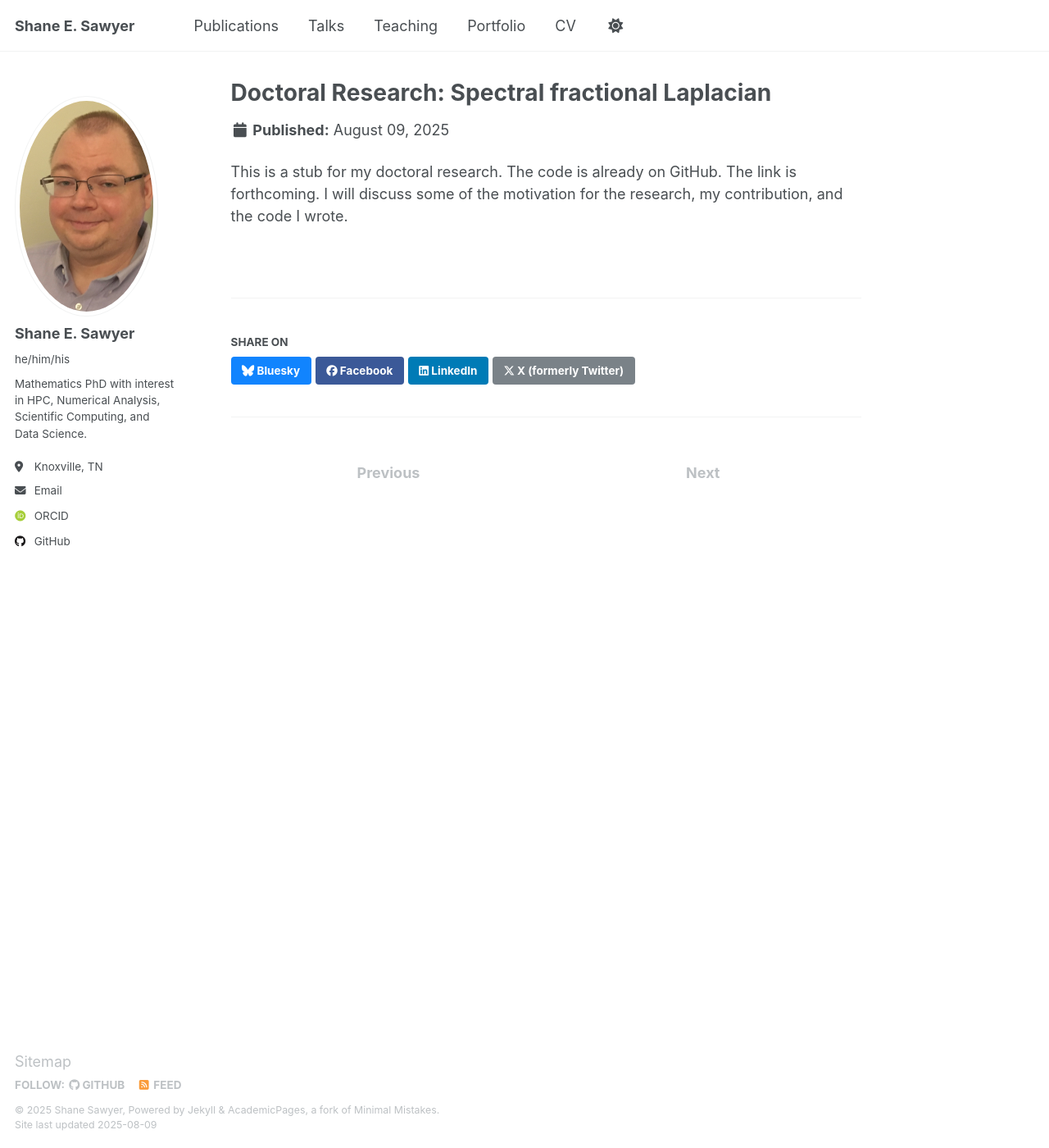
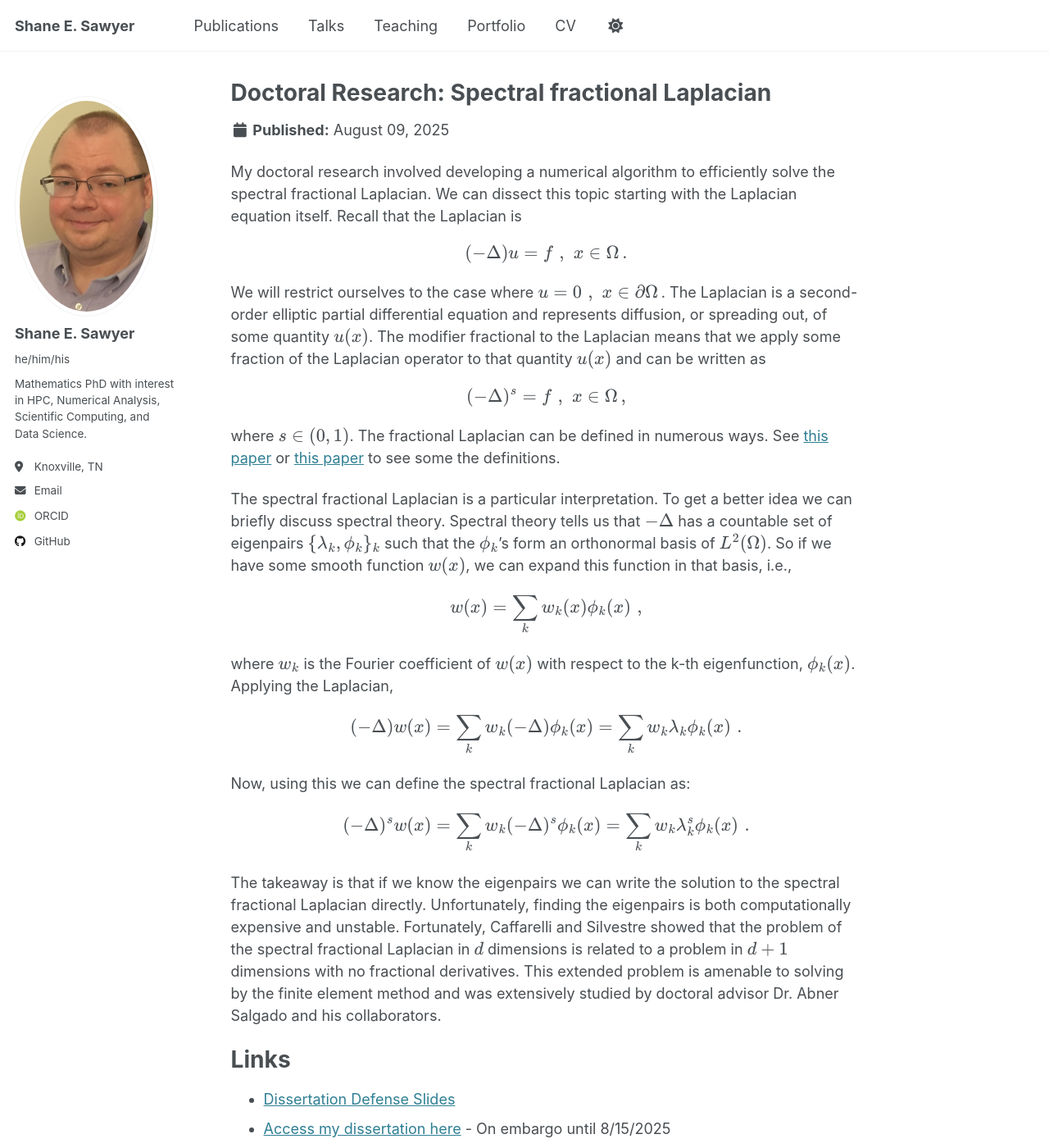
Before and after one commit to shedsaw/shedsaw.github.io, a Jekyll site: the page built from _portfolio/phd-dissertation.md, in a window 1280 px wide and 1400 px high. Shown: the whole window at 82% size. Built offline with Jekyll 4.4.1, drawn with Linux system fonts in a browser that asks for light colours; some web fonts are replaced; some of the changed text lies outside the part shown.

Commit message:
Added images for the PhD portfolio entry and added details to that entry.

```diff
--- a/_portfolio/phd-dissertation.md
+++ b/_portfolio/phd-dissertation.md
@@ -1,6 +1,39 @@
 ---
 title: "Doctoral Research: Spectral fractional Laplacian"
-excerpt: "I discuss my PhD research.<br/><img src='/images/500x300.png'>"
+excerpt: "I discuss my PhD research.<br/><img src='/images/extension-rescaled.png'>"
 collection: portfolio
 ---
-This is a stub for my doctoral research. The code is already on GitHub. The link is forthcoming. I will discuss some of the motivation for the research, my contribution, and the code I wrote.
+
+My doctoral research involved developing a numerical algorithm to efficiently solve the spectral fractional Laplacian. We can dissect this topic starting with the
+Laplacian equation itself. Recall that the Laplacian is
+\\[ (-\Delta)u = f \,\, , \,\, x \in \Omega \, . \\]
+We will restrict ourselves to the case where $$ u=0 \,\, , \,\, x \in \partial \Omega\, $$.
+The Laplacian is a second-order elliptic partial differential equation and represents diffusion, or spreading out, of some quantity $$u(x)$$.
+The modifier fractional to the Laplacian means that we apply some fraction of the Laplacian operator to that quantity $$u(x)$$ and can be written as
+\\[ (-\Delta)^s  = f \,\, , \,\, x \in \Omega \, , \\]
+where $$ s \in (0,1) $$.
+The fractional Laplacian can be defined in numerous ways. See [this paper](https://arxiv.org/pdf/1507.07356) or
+[this paper](https://arxiv.org/pdf/1801.09767) to see some the definitions.
+
+The spectral fractional Laplacian is a particular interpretation. To get a better idea we can briefly discuss spectral theory.
+Spectral theory tells us that $$-\Delta$$ has a countable set of eigenpairs $$\{ \lambda_k, \phi_k \}_k$$ such that the $$ \phi_k $$'s
+form an orthonormal basis of $$L^2(\Omega)$$. So if we have some smooth function $$w(x)$$, we can expand this function in that basis, i.e.,
+\\[ w(x) = \sum_k w_k(x) \phi_k(x) \,\, , \\]
+where $$w_k$$ is the Fourier coefficient of $$w(x)$$ with respect to the k-th eigenfunction, $$\phi_k(x)$$. Applying the Laplacian,
+\\[ (-\Delta) w(x) = \sum_k w_k (-\Delta)\phi_k(x) = \sum_k w_k \lambda_k \phi_k(x) \,\, . \\]
+Now, using this we can define the spectral fractional Laplacian as:
+\\[ (-\Delta)^s w(x) = \sum_k w_k (-\Delta)^s \phi_k(x) = \sum_k w_k \lambda_k^s \phi_k(x) \,\, . \\]
+
+The takeaway is that if we know the eigenpairs we can write the solution to the spectral fractional Laplacian directly.
+Unfortunately, finding the eigenpairs is both computationally expensive and unstable. Fortunately, Caffarelli and Silvestre showed that the
+problem of the spectral fractional Laplacian in $$d$$ dimensions is related to a problem in $$d+1$$ dimensions with no fractional derivatives.
+This extended problem is amenable to solving by the finite element method and was extensively studied by doctoral advisor Dr. Abner Salgado
+and his collaborators.
+
+Links
+===
+  - [Dissertation Defense Slides](https://shedsaw.github.io/files/dissertation-defense-sawyer.pdf)
+  - [Access my dissertation here](https://trace.tennessee.edu/utk_graddiss/10419/) - On embargo until 8/15/2025
+  - [Submitted Manuscript](https://arxiv.org/pdf/2409.17388)
+  - [deal.ii candi Repository](https://github.com/dealii/candi) - Recommended for building deal.ii with libraries on Linux
+  - [Source Code Repository](https://github.com/shedsaw/Exact-Diagonalization-Tensor-FEM)
```
Also changed, not shown: images/extension-rescaled.png (added), images/extension.png (added).
